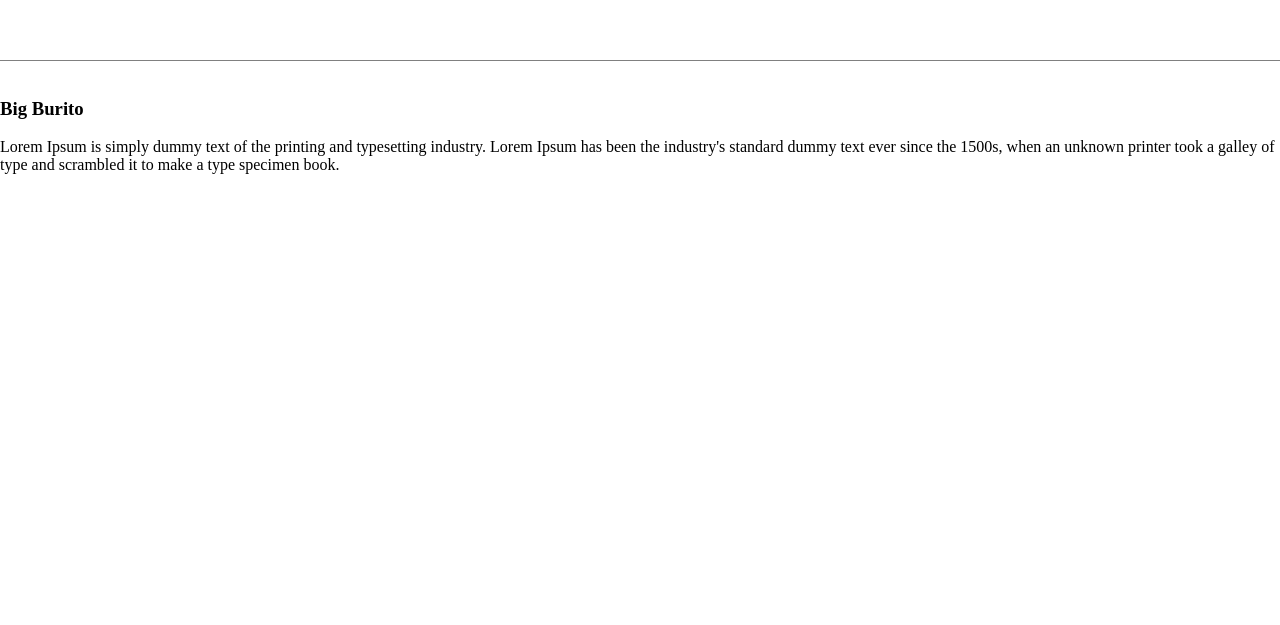
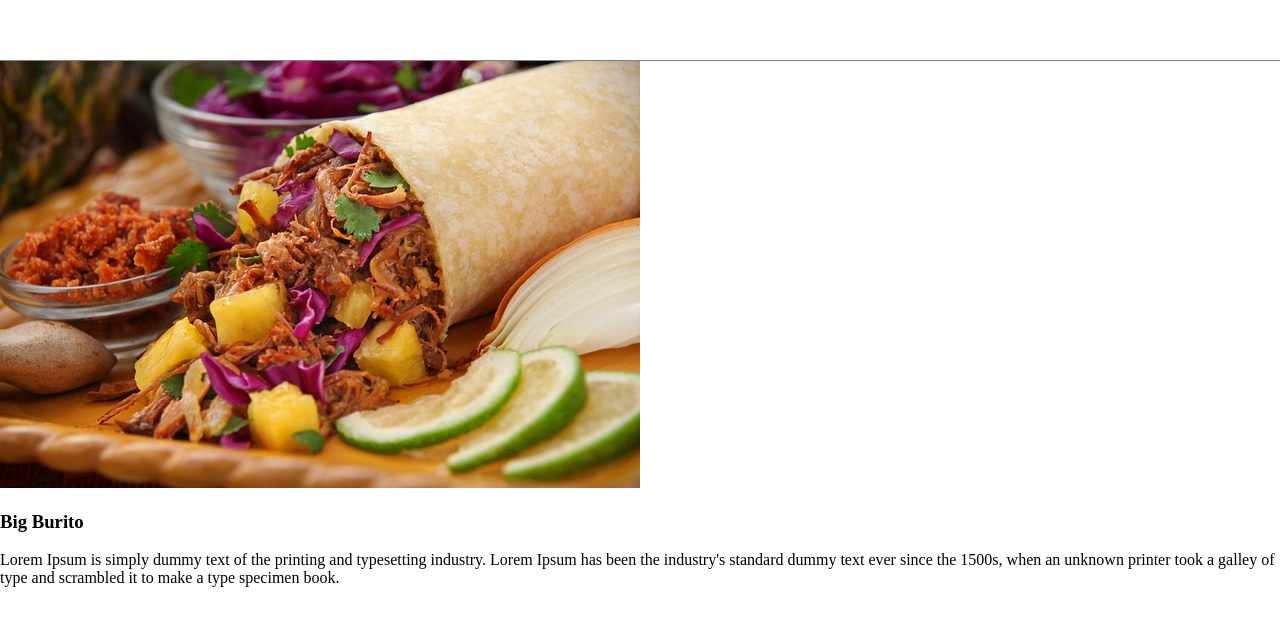
Before and after one commit to 43and18zeroes/burito-company, a plain HTML site: page index.html in a window 1280 px wide. Shown: the part 131-756 px from the top of the page. Drawn offline with nearby package versions, Linux system fonts and the light colour scheme; files that its build step writes are made by us from their sources.

Commit message:
20June18

```diff
--- /dev/null
+++ b/css/style.scss
@@ -0,0 +1,19 @@
+body {
+    margin: 0;
+
+
+
+    header {
+        height: 191px;
+        border-bottom: 1px solid grey;
+    }
+
+    main {
+        display: flex;
+        justify-content: center;
+
+        .container {
+            width: 1000px;
+        }
+    }
+}
--- a/index.html
+++ b/index.html
@@ -6,7 +6,7 @@
     <title>Burito Company</title>
     <link rel="stylesheet" href="css/style.css" />
     <link rel="icon" type="image/png" href="img/favicon.webp" sizes="512x512" />
-    <script src="js/app.js"></script>
+    <script src="js/app.js" defer></script>
   </head>
   <body>
     <header></header>
@@ -17,7 +17,7 @@
           <div class="content__header"></div>
           <div class="content__results">
             <div class="result__card">
-              <img src="" alt="" />
+              <img src="img/01.jpg" alt="" />
               <div class="card__content">
                 <h3>Big Burito</h3>
                 <div class="content__description">
--- a/js/css/style.scss
+++ /dev/null
@@ -1,8 +0,0 @@
-body {
-    margin: 0;
-
-    header {
-        height: 191px;
-        border-bottom: 1px solid grey;
-    }
-}
```
Also changed, not shown: css/style.css (renamed from js/css/style.css), 2 other files.
